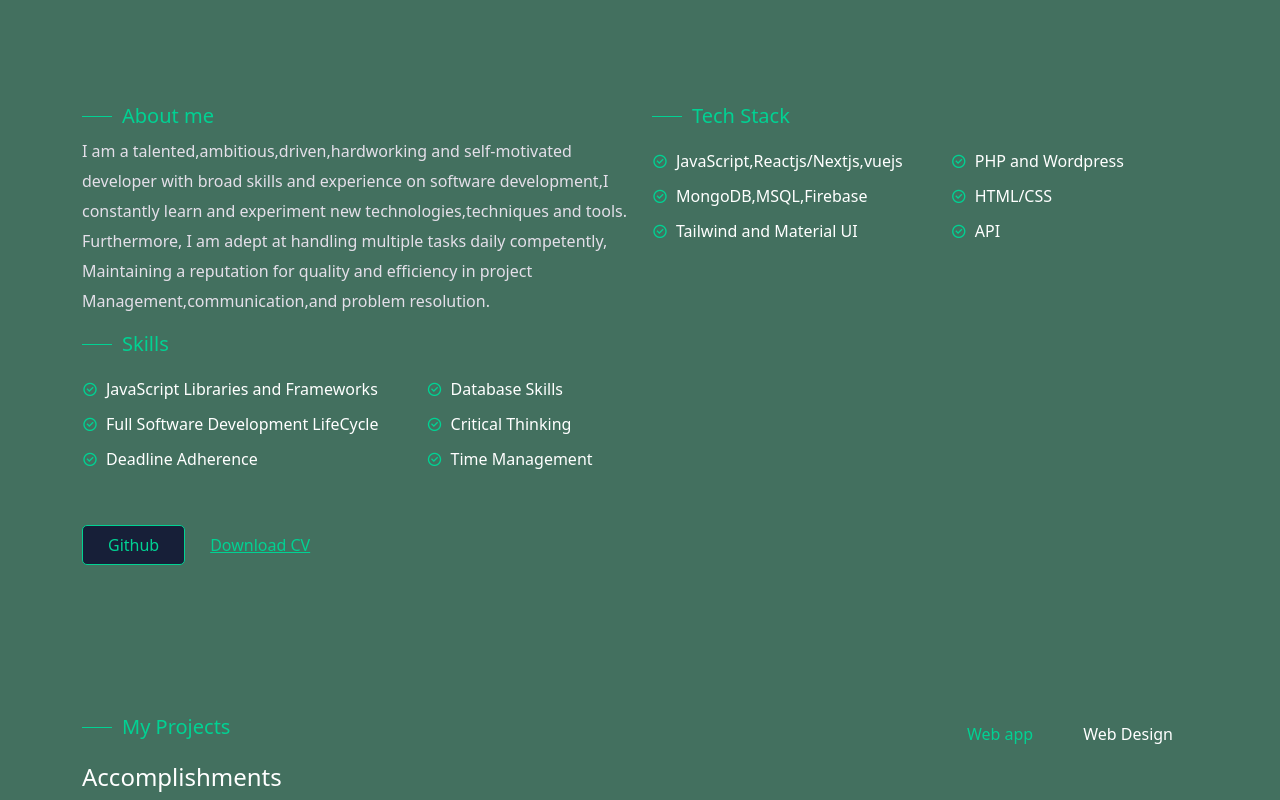
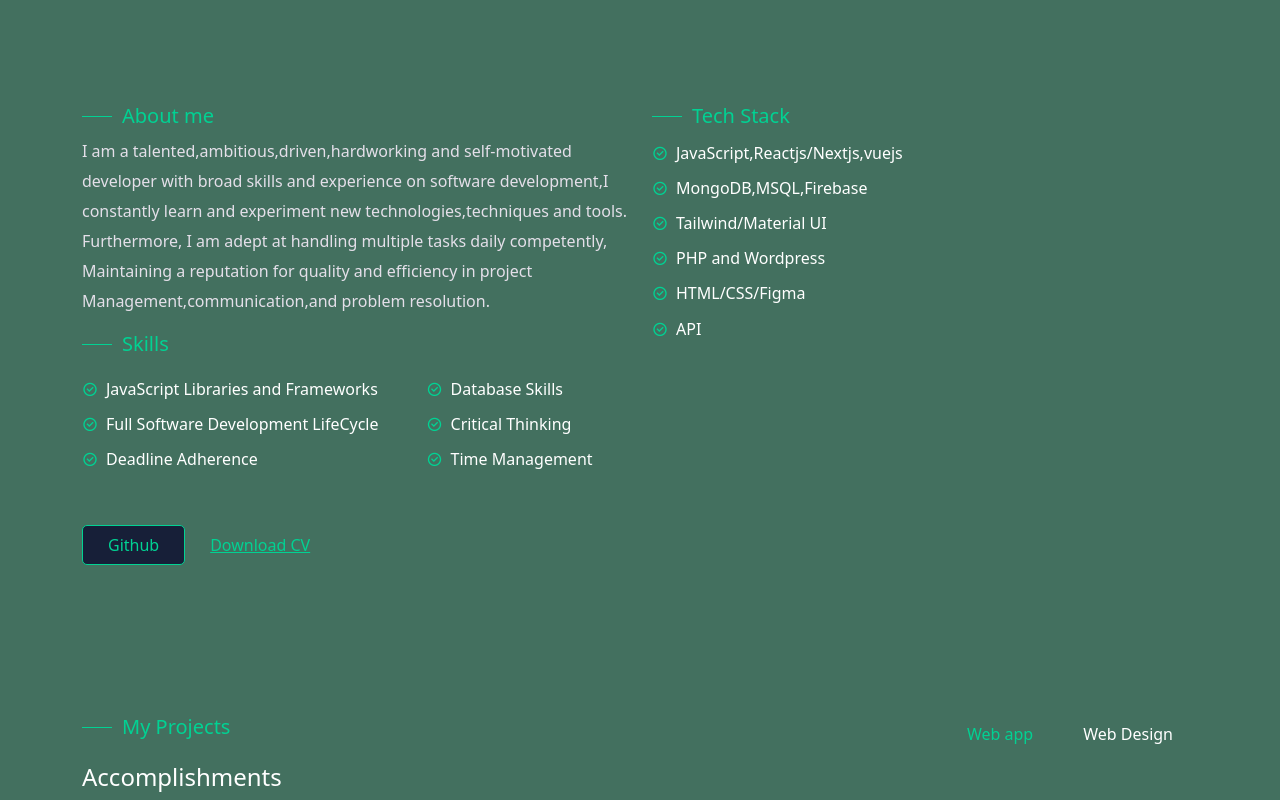
Before and after one commit to sunday-odum/Next.js-Portfolio-Website, a Next.js app: page / in a window 1280 px wide. Shown: the part 1380-2180 px from the top of the page. Built offline with nearby package versions, Linux system fonts and the light colour scheme.

Commit message:
modification

```diff
--- a/components/UI/About.jsx
+++ b/components/UI/About.jsx
@@ -85,7 +85,7 @@ const About = () => {
 
             <div className=" d-flex align-items-center gap-5">
               <div>
-                <h6 className=" d-flex align-items-center gap-2 mt-3 fw-normal">
+                <h6 className=" d-flex align-items-center gap-2 mt-2 fw-normal">
                   <span className={`${classes.about__icon}`}>
                     <i className="ri-checkbox-circle-line"></i>
                   </span>
@@ -102,11 +102,8 @@ const About = () => {
                   <span className={`${classes.about__icon}`}>
                     <i className="ri-checkbox-circle-line"></i>
                   </span>
-                 Tailwind and Material UI
+                 Tailwind/Material UI
                 </h6>
-              </div>
-
-              <div>
                 <h6 className=" d-flex align-items-center gap-2 mt-3 fw-normal">
                   <span className={`${classes.about__icon}`}>
                     <i className="ri-checkbox-circle-line"></i>
@@ -118,7 +115,7 @@ const About = () => {
                   <span className={`${classes.about__icon}`}>
                     <i className="ri-checkbox-circle-line"></i>
                   </span>
-                 HTML/CSS
+                 HTML/CSS/Figma
                 </h6>
                 <h6 className=" d-flex align-items-center gap-2 mt-3 fw-normal">
                   <span className={`${classes.about__icon}`}>
```
